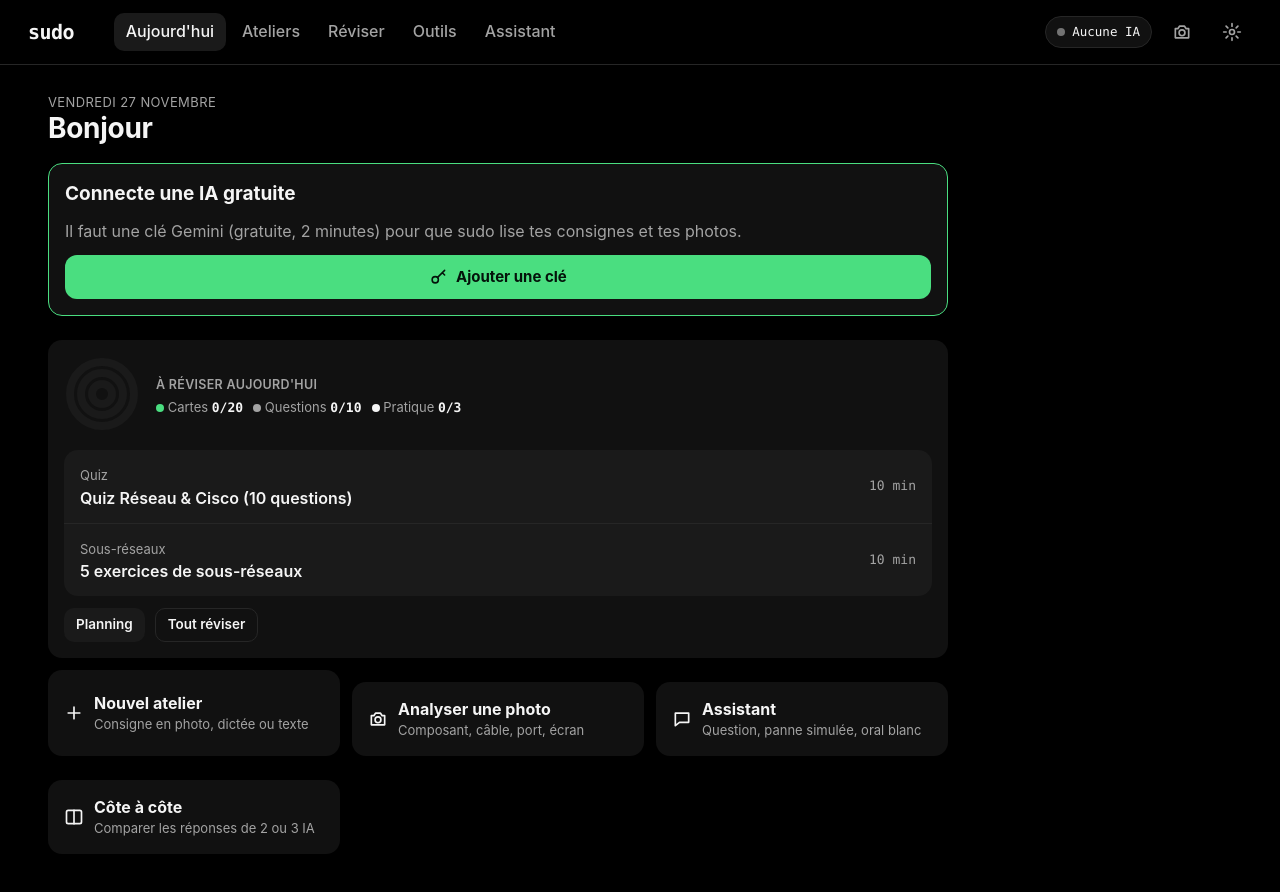
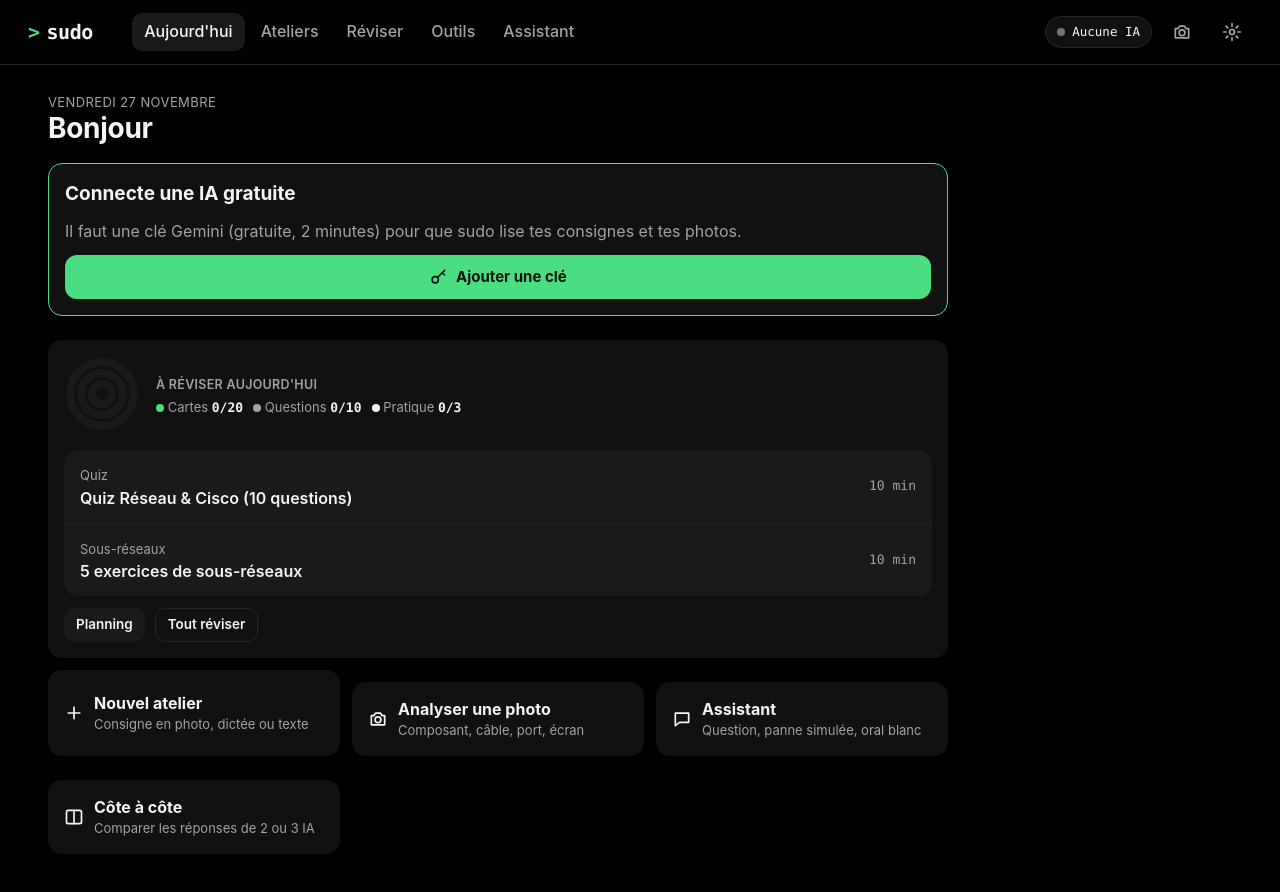
Before and after one commit to Juste-Lenoir/sudo, a plain HTML site: page index.html in a window 1280 px wide. Drawn offline with Linux system fonts and the light colour scheme.

Commit message:
Add files via upload

```diff
--- a/css/sudo.css
+++ b/css/sudo.css
@@ -45,6 +45,7 @@ svg.i { width: 1.25em; height: 1.25em; flex-shrink: 0; vertical-align: -.25em; }
   backdrop-filter: blur(16px); -webkit-backdrop-filter: blur(16px); border-bottom: 1px solid var(--line);
 }
 .logo { font-family: var(--mono); font-weight: 700; font-size: 20px; color: var(--text); letter-spacing: -.5px; }
+.logo .prompt { color: var(--brand); margin-right: .35em; }
 .caret { color: var(--brand); animation: blink 1.1s steps(1) infinite; }
 @keyframes blink { 50% { opacity: 0; } }
 @media (prefers-reduced-motion: reduce) { .caret { animation: none; } * { transition: none !important; animation-duration: 0s !important; } }
--- a/index.html
+++ b/index.html
@@ -18,7 +18,7 @@
 </head>
 <body>
   <header class="top">
-    <a href="#/" class="logo" aria-label="sudo, accueil">sudo<span class="caret">_</span></a>
+    <a href="#/" class="logo" aria-label="sudo, accueil"><span class="prompt" aria-hidden="true">&gt;</span>sudo<span class="caret">_</span></a>
     <nav class="topnav" aria-label="Navigation principale">
       <a href="#/" data-nav="accueil">Aujourd'hui</a>
       <a href="#/ateliers" data-nav="ateliers">Ateliers</a>
--- a/sw.js
+++ b/sw.js
@@ -1,6 +1,6 @@
 // Service worker : l'app s'ouvre même sans réseau (les IA, elles, ont besoin d'Internet).
 // Pour publier une mise à jour, change le numéro de VERSION.
-const VERSION = 'sudo-v11';
+const VERSION = 'sudo-v12';
 const SHELL = [
   './', 'index.html', 'manifest.webmanifest', 'css/sudo.css',
   'js/app.js', 'js/ai.js', 'js/chat.js', 'js/compare.js', 'js/diagram.js', 'js/domains.js', 'js/md.js',
```
